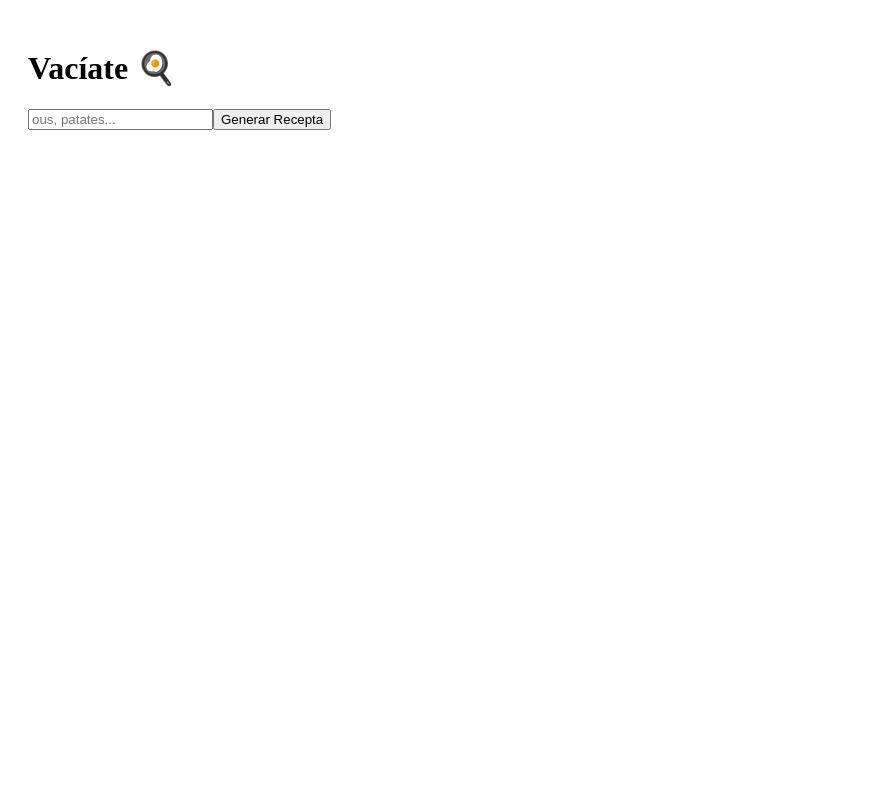
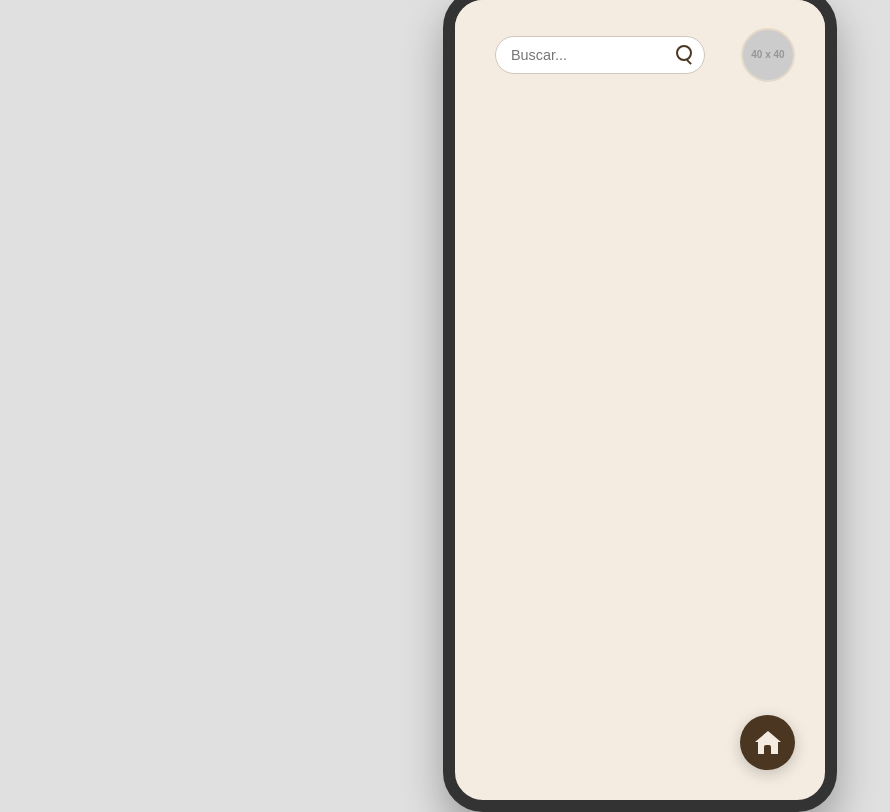
Before and after one commit to llucsega/Vacy, a React app in the folder frontend/: page / in a window 1280 px wide. Shown: the whole page, without its empty margins (0-890 px from the left). Built offline with nearby package versions, Linux system fonts and the light colour scheme; the HTML template or start-up script is replaced by a standard one.

Commit message:
buscador, boton de inicio y login

```diff
--- a/frontend/src/App.css
+++ /dev/null
@@ -1,47 +0,0 @@
-.app-container {
-  max-width: 800px;
-  margin: 0 auto;
-  padding: 40px 20px;
-  text-align: center;
-  font-family: 'Segoe UI', Tahoma, Geneva, Verdana, sans-serif;
-}
-
-header h1 { font-size: 3rem; color: #ff4757; margin-bottom: 0; }
-
-.search-box {
-  margin: 40px 0;
-  display: flex;
-  gap: 10px;
-  justify-content: center;
-}
-
-input {
-  padding: 12px 20px;
-  width: 300px;
-  border: 2px solid #ddd;
-  border-radius: 8px;
-  font-size: 1rem;
-}
-
-button {
-  padding: 12px 24px;
-  background-color: #2ed573;
-  color: white;
-  border: none;
-  border-radius: 8px;
-  cursor: pointer;
-  font-weight: bold;
-}
-
-button:disabled { background-color: #ccc; }
-
-.recipe-card {
-  background: white;
-  padding: 30px;
-  border-radius: 15px;
-  box-shadow: 0 10px 25px rgba(0,0,0,0.1);
-  text-align: left;
-}
-
-.info-row { display: flex; gap: 20px; margin-bottom: 20px; color: #666; }
-.joke { color: #57606f; border-left: 4px solid #ffa502; padding-left: 15px; }
--- a/frontend/src/App.jsx
+++ b/frontend/src/App.jsx
@@ -1,41 +1,51 @@
-import { useState } from 'react'
-import axios from 'axios'
+import { useState } from 'react';
+import './Fondo_navbar_homeBut.css';
 
 function App() {
-  const [ingredients, setIngredients] = useState("")
-  const [receta, setReceta] = useState(null)
+  // 1. Aquí anirà la "memòria" (estat) més endavant
+  // Simulem que l'usuari NO està loguejat (false)
+  // Si canvies aquest false per true manualment, veuràs el canvi a la web
+  const [isLoggedIn] = useState(true);
+ return (
+    <div className="mobil-wrapper">
+      <nav className="navbar-superior">
+        {/* MIG: El Buscador */}
+        <div className="nav-center">
+          <div className="search-wrapper">
+            <input
+              type="text"
+              placeholder="Buscar..."
+              className="search-input"
+            />
+            {/* Lupa programada amb CSS */}
+            <div className="search-icon-custom">
+              <div className="lupa-cercle"></div>
+              <div className="lupa-pal"></div>
+            </div>
+          </div>
+        </div>
 
-  const cuinar = async () => {
-    try {
-      // Recorda que el teu main.py ara està a la carpeta backend/
-      const res = await axios.post('http://localhost:8000/generar-receta', {
-        ingredientes: ingredients.split(",").map(i => i.trim())
-      })
-      setReceta(res.data.receta)
-    } catch (err) {
-      alert("Error connectant amb el Backend. Està encès el main.py dins de /backend?")
-    }
-  }
-
-  return (
-    <div style={{ padding: '20px' }}>
-      <h1>Vacíate 🍳</h1>
-      <input
-        placeholder="ous, patates..."
-        value={ingredients}
-        onChange={(e) => setIngredients(e.target.value)}
-      />
-      <button onClick={cuinar}>Generar Recepta</button>
-
-      {receta && (
-        <div style={{ marginTop: '20px' }}>
-          <h2>{receta.titulo}</h2>
-          <p><em>{receta.humor}</em></p>
-          <p>{receta.instrucciones}</p>
+        {/* LÒGICA CONDICIONAL:
+            Si isLoggedIn és cert, mostra el perfil.
+            Si és fals, mostra els botons d'Acceder/Registro */}
+        <div className="nav-right">
+          {isLoggedIn ? (
+            <div className="perfil-usuario"></div>
+          ) : (
+            <span className="auth-btn highlight">Acceder</span>
+          )}
         </div>
-      )}
+      </nav>
+      <div className="home-button-circle" onClick={() => window.scrollTo({top: 0, behavior: 'smooth'})}>
+        <div className="house-icon">
+          <div className="house-roof"></div>
+          <div className="house-body">
+          <div className="house-door"></div>
+          </div>
+        </div>
+      </div>
     </div>
-  )
+  );
 }
 
-export default App
+export default App;
--- /dev/null
+++ b/frontend/src/Fondo_navbar_homeBut.css
@@ -0,0 +1,225 @@
+@import url('https://fonts.googleapis.com/css2?family=Dancing+Script:wght@400..700&display=swap');
+
+/* El fons de fora del mòbil (el que veus a l'ordinador) */
+body {
+  margin: 0;
+  padding: 0;
+  background-color: #e0e0e0; /* Un gris clar per contrastar */
+  display: flex;
+  justify-content: center;
+  align-items: center;
+  height: 100vh; /* Ocupa tota l'alçada de la finestra */
+}
+
+/* La caixa del mòbil (iPhone 14 approx) */
+.mobil-wrapper {
+  width: 370px;           /* Amplada iPhone 14 */
+  height: 800px;          /* Alçada iPhone 14 */
+  background-color: #f4ece1; /* EL TEU BEIX (Ara és el fons del mòbil) */
+
+  /* Detalls per semblar un mòbil real */
+  border: 12px solid #333; /* Marc negre del telèfon */
+  border-radius: 40px;    /* Puntes arrodonides */
+  box-shadow: 0px 20px 40px rgba(0,0,0,0.3); /* Ombra per donar volum */
+
+  overflow: hidden;       /* Perquè res surti de les puntes del mòbil */
+  position: relative;
+  display: flex;
+  flex-direction: column;
+}
+
+/*-------------------------------------------------------------------------------------*/
+.navbar-superior {
+  display: flex;
+  justify-content: space-between; /* Separa els 3 blocs */
+  align-items: center;           /* Alinea casa, cerca i login verticalment al centre */
+  padding: 15px 25px;
+  height: 80px;                  /* Una mica més d'altura per respirar */
+  background-color: #f4ece1;
+  position: relative;
+  top: 0;
+  z-index: 100;
+  gap: 10px;                     /* Espai mínim entre elements perquè no es toquin */
+}
+
+/*-------------------------------------------------------------------------------------
+/* Ajustem el contenidor del mig per ocupar l'espai buit */
+.nav-center {
+  flex: 1;
+  display: flex;
+  justify-content: center;
+  padding-left: 15px;
+}
+
+.search-wrapper {
+  position: relative; /* Clau per posicionar la lupa a dins */
+  display: flex;
+  align-items: center;
+  background-color: white;
+  border: 1px solid #d1c7bc;
+  border-radius: 20px;
+  width: 100%;
+  max-width: 300px;
+}
+
+.search-input {
+  width: 100%;
+  padding: 10px 40px 10px 15px; /* Deixem 40px a la dreta per la lupa */
+  border: none;
+  background: none;
+  outline: none;
+  font-size: 0.9rem;
+  color: #4b3621;
+}
+
+/* CONTENIDOR DE LA LUPA */
+.search-icon-custom {
+  position: absolute;
+  right: 12px; /* La fixem a la dreta de la barra */
+  display: flex;
+  flex-direction: column;
+  align-items: center;
+  justify-content: center;
+  cursor: pointer;
+}
+
+/* EL CERCLE DE LA LUPA */
+.lupa-cercle {
+  width: 12px;
+  height: 12px;
+  border: 2px solid #4b3621; /* El teu marró */
+  border-radius: 50%;
+  background: transparent;
+}
+
+/* EL PAL DE LA LUPA */
+.lupa-pal {
+  width: 2px;
+  height: 6px;
+  background-color: #4b3621;
+  transform: rotate(-45deg); /* Inclinació típica de la lupa */
+  margin-top: -2px; /* Perquè s'ajunti amb el cercle */
+  margin-left: 10px; /* Desplaçament per la nansa */
+}
+
+/*-------------------------------------------------------------------------------------
+/* Contenidor de la dreta */
+.nav-right {
+  display: flex;
+  align-items: center;
+  justify-content: flex-end;
+  min-width: 80px; /* Evita que la barra de cerca el tiri fora */
+  padding-right: 5px;
+}
+
+/* --- ESTAT: NO LOGUEJAT (Botons) --- */
+.auth-btn {
+  font-size: 0.75rem;
+  font-weight: 700;
+  color: #4b3621; /* El teu marró */
+  cursor: pointer;
+  text-transform: uppercase;
+  transition: opacity 0.2s;
+}
+
+.auth-btn:hover {
+  opacity: 0.7;
+}
+
+.auth-btn.highlight {
+  /* La font que has triat */
+  font-family: 'Dancing Script', cursive;
+
+  /* Ajustos perque es vegi clara */
+  font-size: 1.1rem;        /* La pugem una mica perquè és una font fina */
+  font-weight: 700;          /* Li donem gruix perquè destaqui */
+  letter-spacing: 0.5px;
+  text-transform: none;      /* Important: en aquesta font les majúscules no queden tan bé */
+
+  /* El disseny que ja tenies */
+  background-color: #4b3621;
+  color: #f4ece1;
+  padding: 6px 18px;
+  border-radius: 20px;
+  cursor: pointer;
+  white-space: nowrap;
+}
+
+/* --- ESTAT: LOGUEJAT (Cercle Perfil) --- */
+.perfil-usuario {
+  width: 50px;
+  height: 50px;
+  background-color: #4b3621;
+  border: 2px solid #e5d9c9; /* Marc amb el beix fort de la caseta */
+  border-radius: 50%; /* Rodona perfecta */
+  cursor: pointer;
+  background-image: url('https://via.placeholder.com/40'); /* Placeholder de foto */
+  background-size: cover;
+  transition: transform 0.2s;
+}
+
+.perfil-usuario:hover {
+  transform: scale(1.05);
+}
+
+/*-------------------------------------------------------------------------------------
+/* El cercle contenidor */
+.home-button-circle {
+  position: absolute;
+  bottom: 30px;
+  right: 30px;
+  width: 55px;
+  height: 55px;
+  background-color: #4b3621;
+  border-radius: 50%;
+
+  /* EL SECRET DEL CENTRATGE TOTAL */
+  display: flex;
+  justify-content: center; /* Centratge horitzontal */
+  align-items: center;     /* Centratge vertical */
+
+  cursor: pointer;
+  z-index: 1000;
+  box-shadow: 0px 4px 15px rgba(0,0,0,0.2);
+  transition: transform 0.2s;
+}
+.home-button-circle:hover {
+  transform: scale(1.05);
+}
+
+.house-icon {
+  display: flex;
+  flex-direction: column;
+  align-items: center;
+  /* Eliminem amplades fixes o marges que puguin moure-la */
+  width: auto;
+  margin: 0;
+}
+
+.house-roof {
+  width: 0;
+  height: 0;
+  border-left: 13px solid transparent;
+  border-right: 13px solid transparent;
+  border-bottom: 11px solid #f4ece1;
+  /* Mantenim el -1px només perquè no es vegi una ratlla blanca entre sostre i cos */
+  margin-bottom: -1px;
+}
+
+.house-body {
+  width: 20px;
+  height: 13px;
+  background-color: #f4ece1;
+  display: flex;
+  justify-content: center;
+  position: relative;
+}
+
+.house-door {
+  width: 7px;
+  height: 9px;
+  background-color: #4b3621;
+  position: absolute;
+  bottom: 0;
+  border-radius: 2px 2px 0 0;
+}
```
